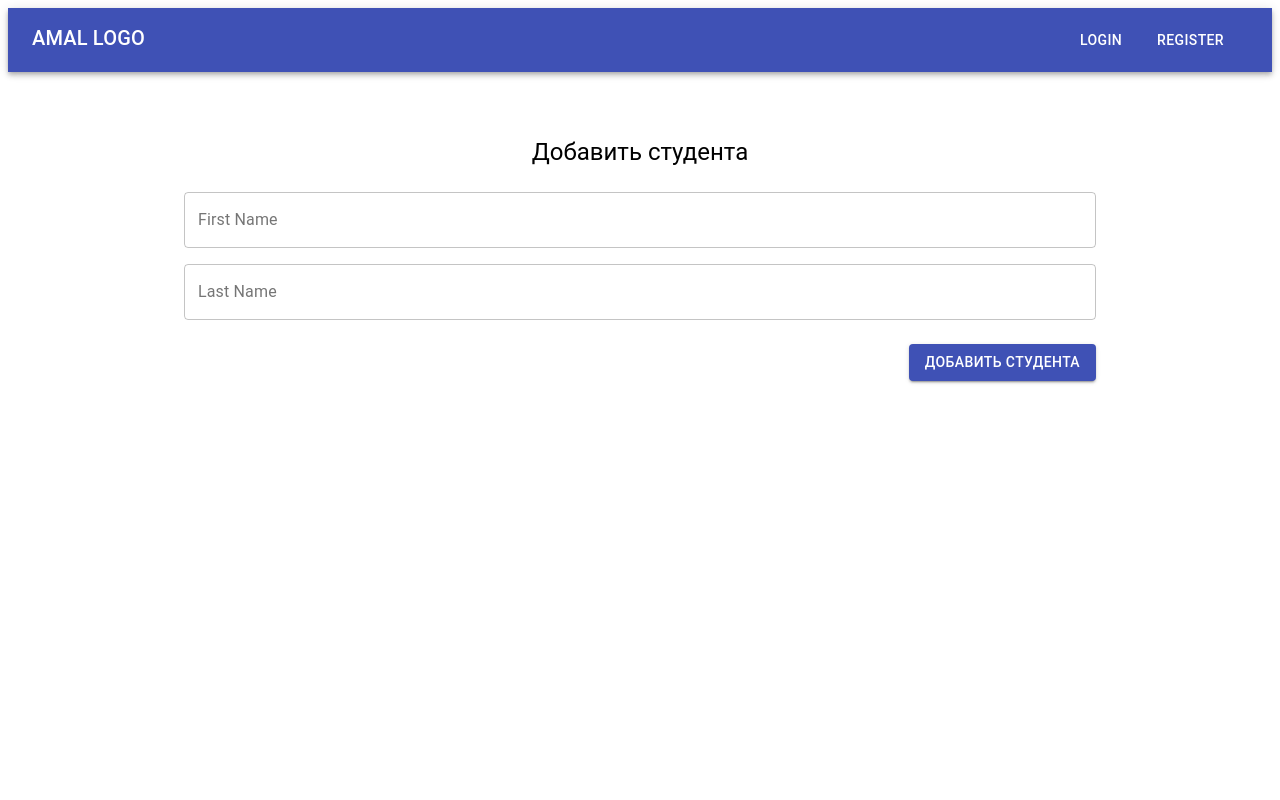
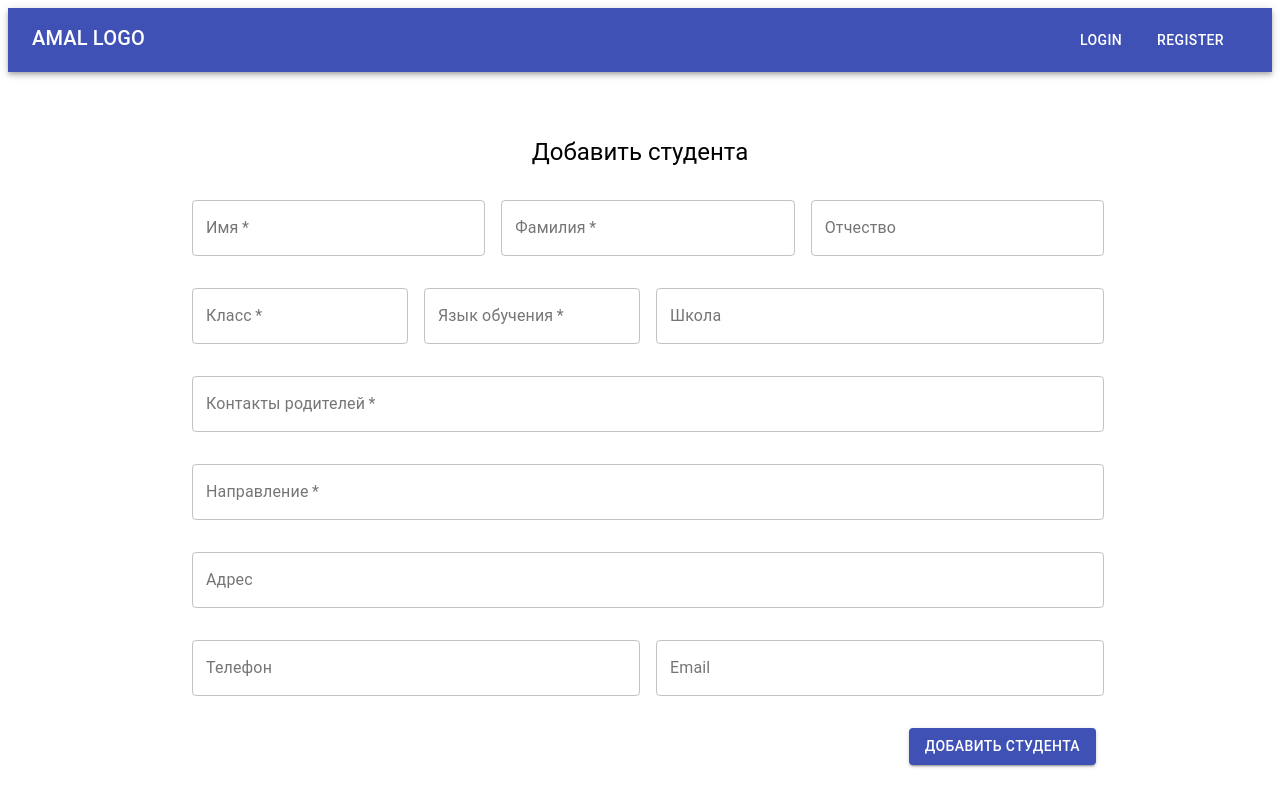
Before and after one commit to xx3u/amal_frontend, a React (Create React App) app: page /students/create-form in a window 1280 px wide. Built offline with nearby package versions, Linux system fonts and the light colour scheme.

Commit message:
Добавлены grid items для заполнения полей

```diff
--- a/src/containers/Forms/StudentForm.js
+++ b/src/containers/Forms/StudentForm.js
@@ -1,13 +1,14 @@
 import { useState } from 'react';
 import FormItem from '../../components/UI/Form/FormItem/FormItem';
 import FormSubmission from './../../components/UI/Form/FormSubmission/FormSubmission';
+import { Grid } from '@material-ui/core';
 
 const StudentForm = () => {
   const [newStudent, setNewStudent] = useState({
     firstName: '',
     lastName: '',
     middleName: '',
-    grade: 5,
+    grade: '',
     language: '',
     school: '',
     parentsContacts: '',
@@ -22,18 +23,100 @@ const StudentForm = () => {
       title="Добавить студента"
       maxWidth="md"
     >
+      <Grid item xs={4}>
         <FormItem
           name='firstName'
           value={newStudent.firstName}
-        label='First Name'
+          label='Имя'
           type='text'
+          required
         />
+      </Grid>
+      <Grid item xs={4}>
         <FormItem
           name='lastName'
           value={newStudent.lastName}
-        label='Last Name'
+          label='Фамилия'
+          type='text'
+          required
+        />
+      </Grid>
+      <Grid item xs={4}>
+        <FormItem
+          name='middleName'
+          value={newStudent.middleName}
+          label='Отчество'
           type='text'
         />
+      </Grid>
+      <Grid item xs={3}>
+        <FormItem
+          name='grade'
+          value={newStudent.grade}
+          label='Класс'
+          type='text'
+          required
+        />
+      </Grid>
+      <Grid item xs={3}>
+        <FormItem
+          name='language'
+          value={newStudent.language}
+          label='Язык обучения'
+          type='text'
+          required
+        />
+      </Grid>
+      <Grid item xs={6}>
+        <FormItem
+          name='school'
+          value={newStudent.school}
+          label='Школа'
+          type='text'
+        />
+      </Grid>
+      <Grid item xs={12}>
+        <FormItem
+          name='parentsContacts'
+          value={newStudent.parentsContacts}
+          label='Контакты родителей'
+          type='text'
+          required
+        />
+      </Grid>
+      <Grid item xs={12}>
+        <FormItem
+          name='stream'
+          value={newStudent.stream}
+          label='Направление'
+          type='text'
+          required
+        />
+      </Grid>
+      <Grid item xs={12}>
+        <FormItem
+          name='address'
+          value={newStudent.address}
+          label='Адрес'
+          type='text'
+        />
+      </Grid>
+      <Grid item xs={6}>
+        <FormItem
+          name='telephone'
+          value={newStudent.telephone}
+          label='Телефон'
+          type='text'
+        />
+      </Grid>
+      <Grid item xs={6}>
+        <FormItem
+          name='email'
+          value={newStudent.email}
+          label='Email'
+          type='text'
+        />
+      </Grid>
     </FormSubmission>
   )
 };
```
Lines whose indentation alone changed are shown as unchanged.
